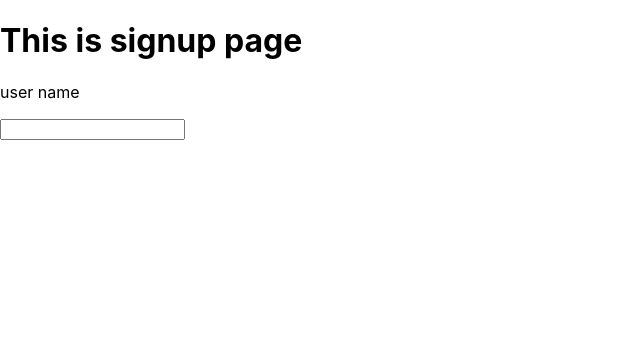
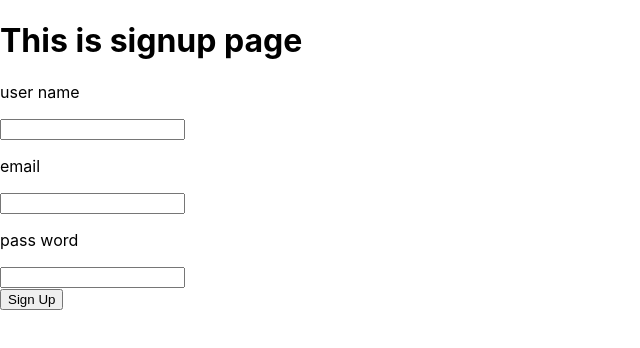
Before and after one commit to kugishun/books-viewer, a React (Create React App) app: page /signup in a window 1280 px wide. Shown: the top 348 px of the page, without its empty margins (0-640 px from the left). Built offline with nearby package versions, Linux system fonts and the light colour scheme.

Commit message:
form作成

```diff
--- a/src/pages/login.jsx
+++ b/src/pages/login.jsx
@@ -1,5 +1,5 @@
-const login =()=>{
+const Login =()=>{
 
 }
 
-export default login;
+export default Login;
--- a/src/pages/signup.jsx
+++ b/src/pages/signup.jsx
@@ -1,18 +1,49 @@
 import { useState } from "react";
 
-const signup =()=>{
+const Signup =()=>{
+
+    const [userName, setUserName] = useState();
+    const [email,setEmail] = useState();
+    const [pass,setPass] = useState();
+
+    const changeName = (e) =>{
+        setUserName(e.target.value);
+    }
+    const changeEmail =(e)=>{
+        setEmail(e.target.value);
+    }
+    const changePass =(e)=>{
+        setPass(e.target.value);
+    }
+
+    const onSignUp=()=>{
+        const data={
+            name: userName,
+            email: email,
+            password: pass
+        };
+
+
+    }
 
     return(
         <>
         <h1>This is signup page</h1>
-        <div>
-            <p>user name</p>
-            <input type="text"/>
+        <div className="userName">
+            <p className="userName-text">user name</p>
+            <input type="text" className="userName-input" onChange={changeName}></input>
         </div>
-
-
+        <div className="email">
+            <p className="email-text">email</p>
+            <input type="email" className="email-input" onChange={changeEmail}></input>
+        </div>
+        <div className="passWord">
+            <p className="passWord-text">pass word</p>
+            <input type="password" className="passWord-input" onChange={changePass}></input>
+        </div>
+        <input type="button" className="button" value="Sign Up" onClick={onSignUp}/>
         </>
     );
 }
 
-export default signup;
+export default Signup;
```
